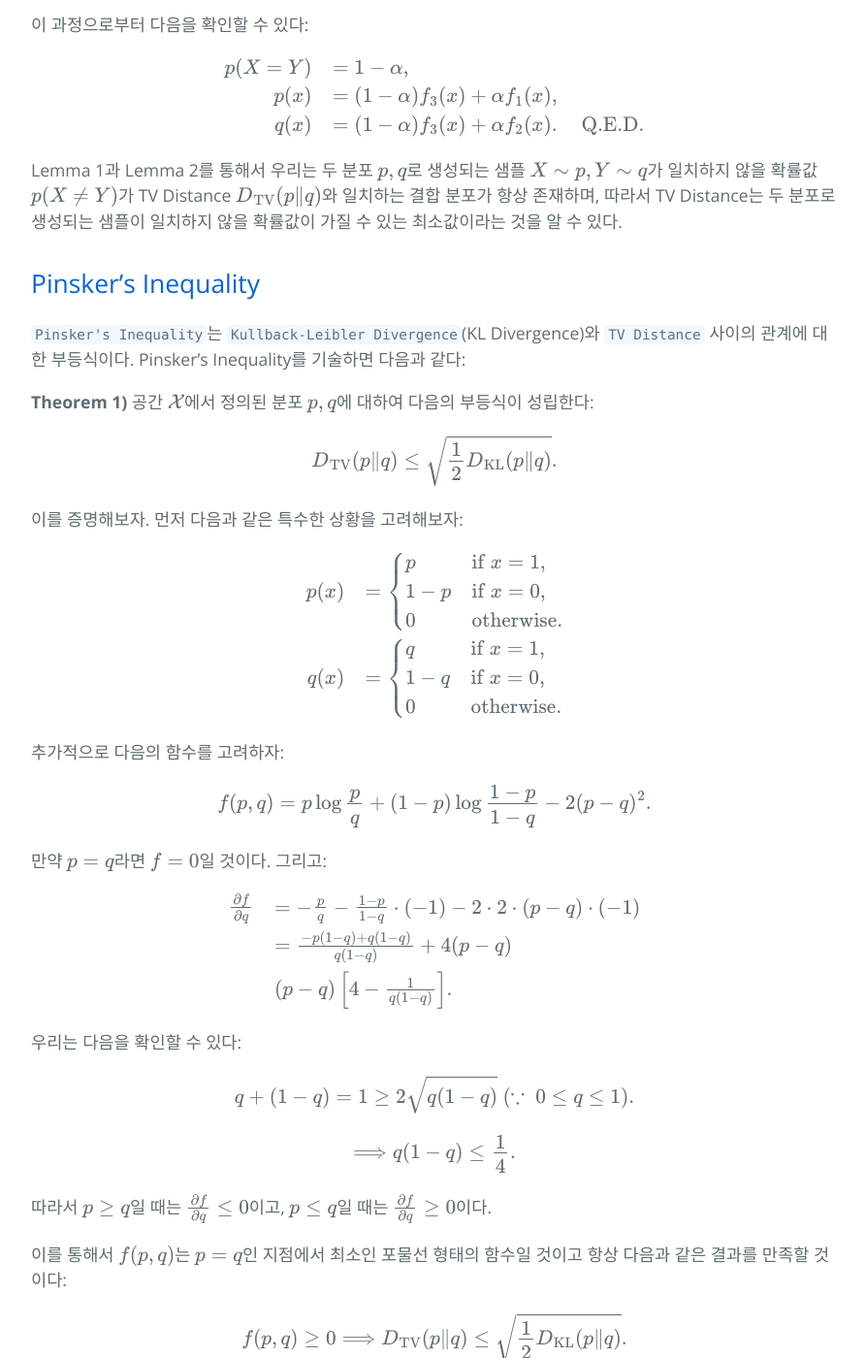
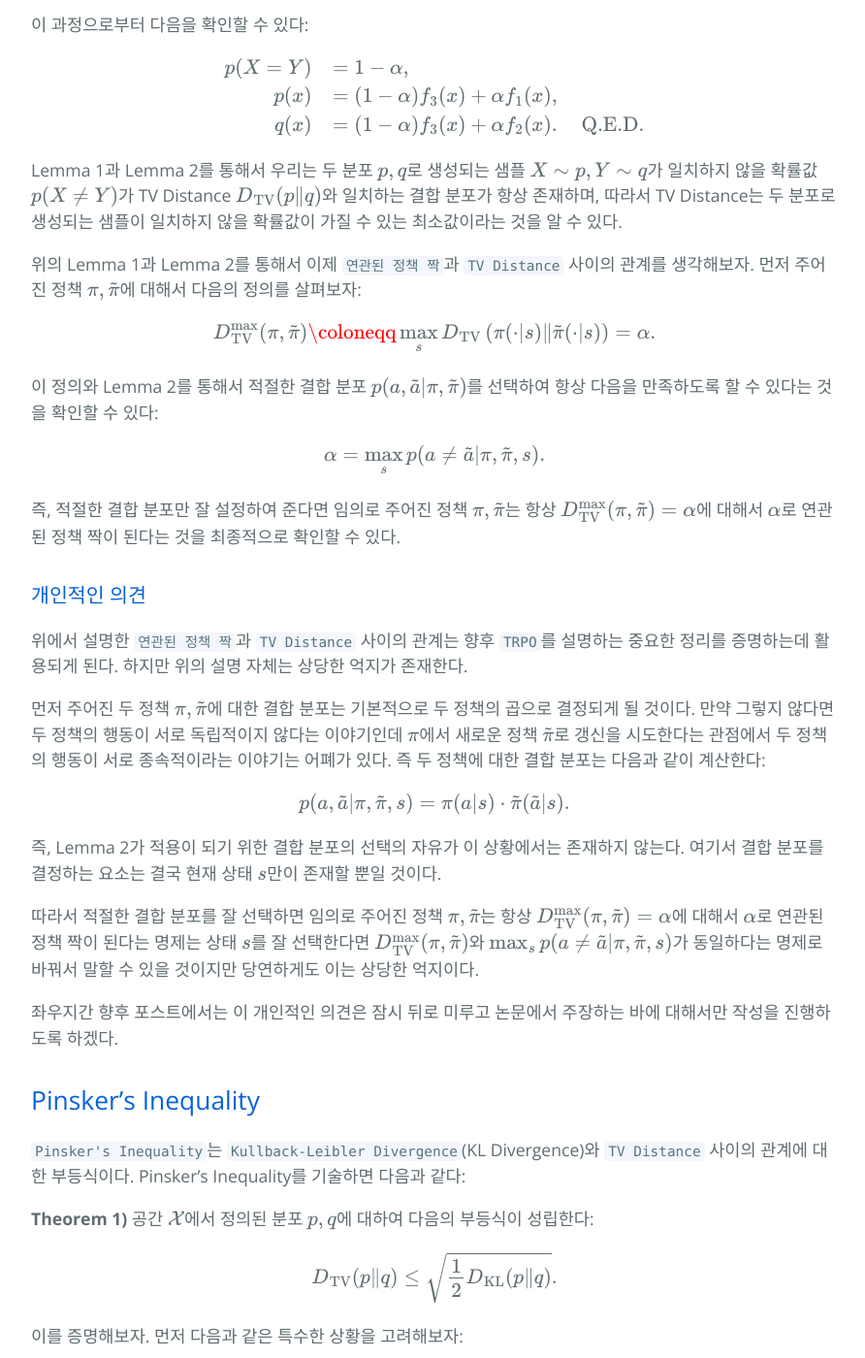
Before and after one commit to hcnoh/hcnoh.github.io, a Jekyll site: the page built from _posts/2023-01-02-reinforcement-learning-07.md, in a window 1280 px wide and 1400 px high, scrolled down 2829 px. Shown: the whole window at 97% size, without its empty margins (192-1084 px from the left). Built offline with Jekyll 4.4.1, drawn with Linux system fonts in a browser that asks for light colours; comment, search, counter and statistics services are not loaded.

Commit message:
modified about.md

```diff
--- a/_posts/2023-01-02-reinforcement-learning-07.md
+++ b/_posts/2023-01-02-reinforcement-learning-07.md
@@ -178,6 +178,35 @@ q(x)
 $$
 
 Lemma 1과 Lemma 2를 통해서 우리는 두 분포 $$p, q$$로 생성되는 샘플 $$X \sim p, Y \sim q$$가 일치하지 않을 확률값 $$p(X \neq Y)$$가 TV Distance $$D_{\text{TV}}(p \Vert q)$$와 일치하는 결합 분포가 항상 존재하며, 따라서 TV Distance는 두 분포로 생성되는 샘플이 일치하지 않을 확률값이 가질 수 있는 최소값이라는 것을 알 수 있다.
+
+위의 Lemma 1과 Lemma 2를 통해서 이제 `연관된 정책 짝`과 `TV Distance` 사이의 관계를 생각해보자. 먼저 주어진 정책 $$\pi, \tilde{\pi}$$에 대해서 다음의 정의를 살펴보자:
+
+$$
+D_\text{TV}^\text{max}(\pi, \tilde{\pi}) \coloneqq \max_s D_\text{TV}\left( \pi(\cdot \vert s) \Vert \tilde{\pi}(\cdot \vert s) \right) = \alpha.
+$$
+
+이 정의와 Lemma 2를 통해서 적절한 결합 분포 $$p(a, \tilde{a} \vert \pi, \tilde{\pi})$$를 선택하여 항상 다음을 만족하도록 할 수 있다는 것을 확인할 수 있다:
+
+$$
+\alpha = \max_s p(a \neq \tilde{a} \vert \pi, \tilde{\pi}, s).
+$$
+
+즉, 적절한 결합 분포만 잘 설정하여 준다면 임의로 주어진 정책 $$\pi, \tilde{\pi}$$는 항상 $$D_\text{TV}^\text{max}(\pi, \tilde{\pi}) = \alpha$$에 대해서 $$\alpha$$로 연관된 정책 짝이 된다는 것을 최종적으로 확인할 수 있다.
+
+### 개인적인 의견
+위에서 설명한 `연관된 정책 짝`과 `TV Distance` 사이의 관계는 향후 `TRPO`를 설명하는 중요한 정리를 증명하는데 활용되게 된다. 하지만 위의 설명 자체는 상당한 억지가 존재한다.
+
+먼저 주어진 두 정책 $$\pi, \tilde{\pi}$$에 대한 결합 분포는 기본적으로 두 정책의 곱으로 결정되게 될 것이다. 만약 그렇지 않다면 두 정책의 행동이 서로 독립적이지 않다는 이야기인데 $$\pi$$에서 새로운 정책 $$\tilde{\pi}$$로 갱신을 시도한다는 관점에서 두 정책의 행동이 서로 종속적이라는 이야기는 어폐가 있다. 즉 두 정책에 대한 결합 분포는 다음과 같이 계산한다:
+
+$$
+p(a, \tilde{a} \vert \pi, \tilde{\pi}, s) = \pi(a \vert s) \cdot \tilde{\pi}(\tilde{a} \vert s).
+$$
+
+즉, Lemma 2가 적용이 되기 위한 결합 분포의 선택의 자유가 이 상황에서는 존재하지 않는다. 여기서 결합 분포를 결정하는 요소는 결국 현재 상태 $$s$$만이 존재할 뿐일 것이다.
+
+따라서 적절한 결합 분포를 잘 선택하면 임의로 주어진 정책 $$\pi, \tilde{\pi}$$는 항상 $$D_\text{TV}^\text{max}(\pi, \tilde{\pi}) = \alpha$$에 대해서 $$\alpha$$로 연관된 정책 짝이 된다는 명제는 상태 $$s$$를 잘 선택한다면 $$D_\text{TV}^\text{max}(\pi, \tilde{\pi})$$와 $$\max_s p(a \neq \tilde{a} \vert \pi, \tilde{\pi}, s)$$가 동일하다는 명제로 바꿔서 말할 수 있을 것이지만 당연하게도 이는 상당한 억지이다.
+
+좌우지간 향후 포스트에서는 이 개인적인 의견은 잠시 뒤로 미루고 논문에서 주장하는 바에 대해서만 작성을 진행하도록 하겠다.
 
 ## Pinsker's Inequality
 `Pinsker's Inequality`는 `Kullback-Leibler Divergence`(KL Divergence)와 `TV Distance` 사이의 관계에 대한 부등식이다. Pinsker's Inequality를 기술하면 다음과 같다:
```
Also changed, not shown: about.md (+1 -1 lines).
